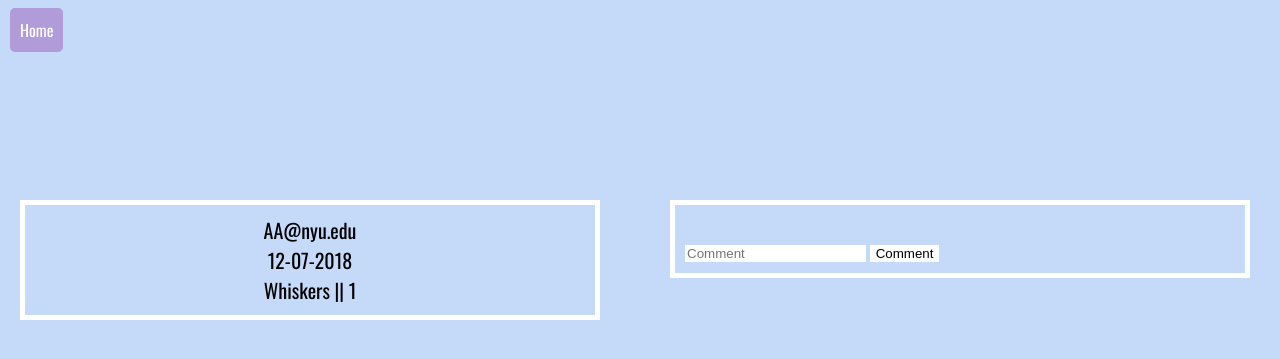
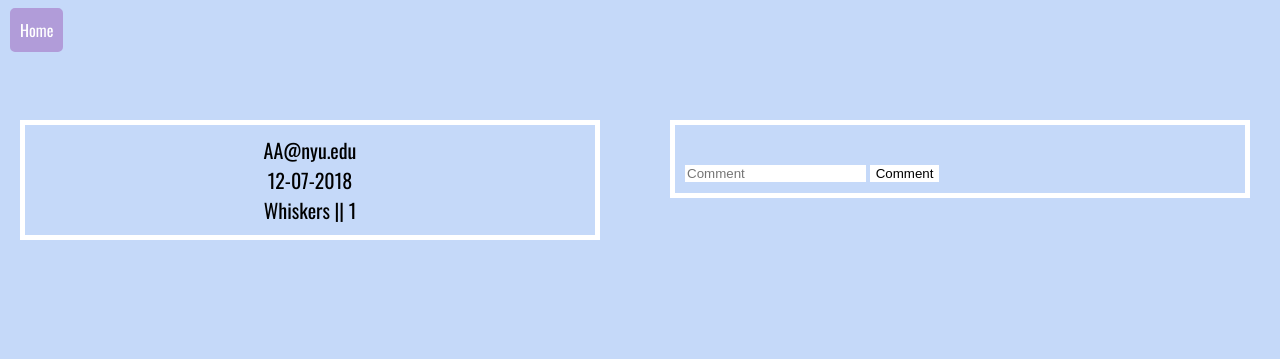
Before and after one commit to al4991/DatabaseProject, a Flask app: page /comments/1 in a window 1280 px wide. Shown: the top 359 px of the page. Run offline with Flask 2, Linux system fonts and the light colour scheme; the visitor is signed in with stand-in values (Sample User, id 1); data comes from the database, SQL or seed files in the repository; data that the repository does not hold is empty.

Commit message:
fixing comment css

```diff
--- a/static/css/comments.css
+++ b/static/css/comments.css
@@ -28,7 +28,7 @@ div#post {
     border:5px solid white;
     left:20px;
     text-align:center;
-    top:25%;
+    top:15%;
 }
 div#allComments {
     position:absolute;
@@ -36,7 +36,7 @@ div#allComments {
     right:30px;
     padding:10px;
     border:5px solid white;
-    top:25%;
+    top:15%;
 }
 div#newComment {
     margin-bottom:8px;
```
